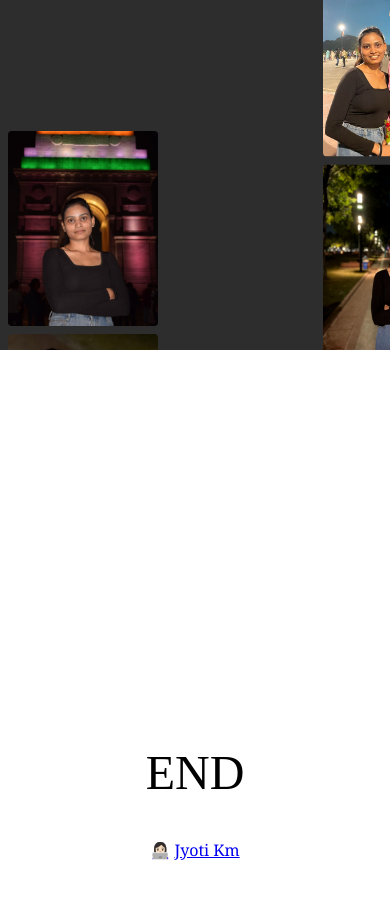
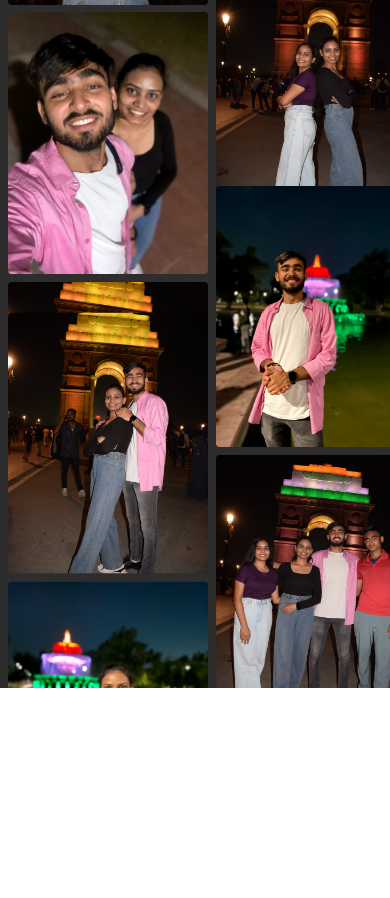
Before and after one commit to JyotiKM29/gallery-parallex-scroll, a Next.js app: page / in a window 390 px wide. Shown: the part 1000-1898 px from the top of the page. Built offline with nearby package versions, Linux system fonts and the light colour scheme; a web font is replaced by a local one.

Commit message:
make it responsive 2

```diff
--- a/pages/index.js
+++ b/pages/index.js
@@ -69,10 +69,13 @@ export default function Home() {
           <p>&quot;India Gate is a symbol of unity and diversity, reminding us that we are one nation, one people, and one family.&quot;</p>
         </div>
         <div ref={gallery} className={styles.gallery}>
-          <Column images={images.slice(0, 3)} y={y} />
-          <Column images={images.slice(3, 6)} y={y2} />
+          <div className={styles.row}><Column images={images.slice(0, 3)} y={y} />
+          <Column images={images.slice(3, 6)} y={y2} /></div>
+          <div  className={styles.row}>
           <Column images={images.slice(6, 9)} y={y3} />
           <Column images={images.slice(9, 12)} y={y4} />
+          </div>
+
         </div>
         <div className={styles.spacer}>
           <h1>END</h1>
--- a/styles/pages.module.scss
+++ b/styles/pages.module.scss
@@ -10,7 +10,7 @@
     .column{
         position: relative;
         height: 100%;
-        width: 25%;
+        width: 50%;
         min-width: 250px;
         display: flex;
         flex-direction: column;
@@ -40,27 +40,29 @@
 
         @media(max-width:768px){
             width: 10%;
-        min-width: 150px;
+        min-width: 200px;
         height: 10%;
-        min-height: 600px;
+        min-height: 800px;
 
         &:nth-of-type(1){
             top: -115%;
         }
         &:nth-of-type(2){
-            top: -165%;
+            top: -210%;
         }
         &:nth-of-type(3){
-            top: -85%;
+            top: -40%;
+
         }
         &:nth-of-type(4){
-            top: -175%;
+            top: -10%;
         }
         }
     }
 
     @media(max-width:768px){
-        height: 60vh;
+        height: 100vh;
+        // overflow: visible;
     }
 }
 .spacer{
@@ -96,3 +98,24 @@
 
     }
 }
+
+.row{
+    width: 100%;
+    display: flex;
+        flex-direction: row;
+        gap:2vw;
+    @media (max-width:500px) {
+        display: flex;
+        flex-direction: column;
+        gap: 2vw;
+
+
+        &:nth-of-type(1){
+            top: -5%;
+        }
+        &:nth-of-type(2){
+            top: -95%;
+        }
+
+    }
+}
```
